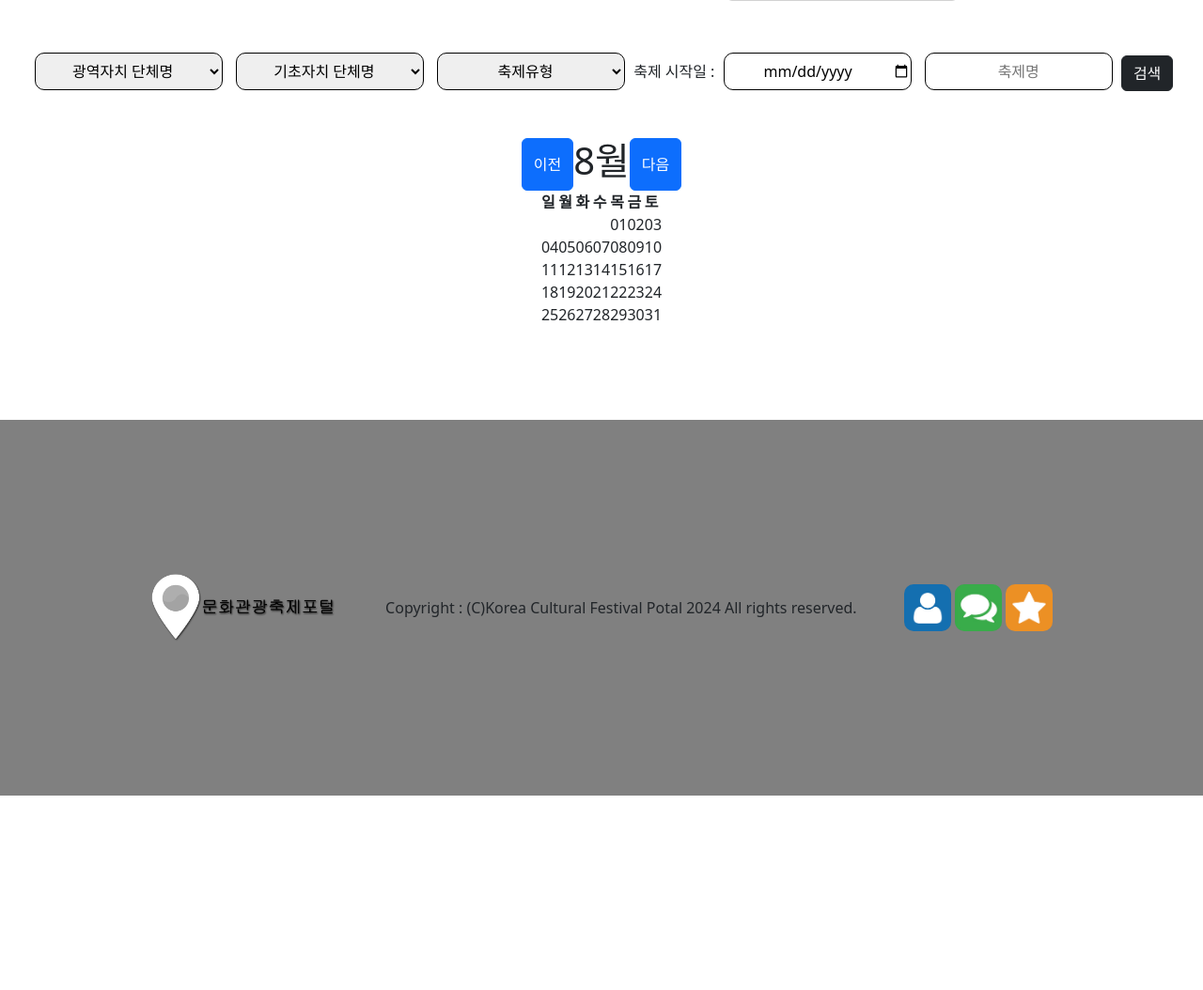
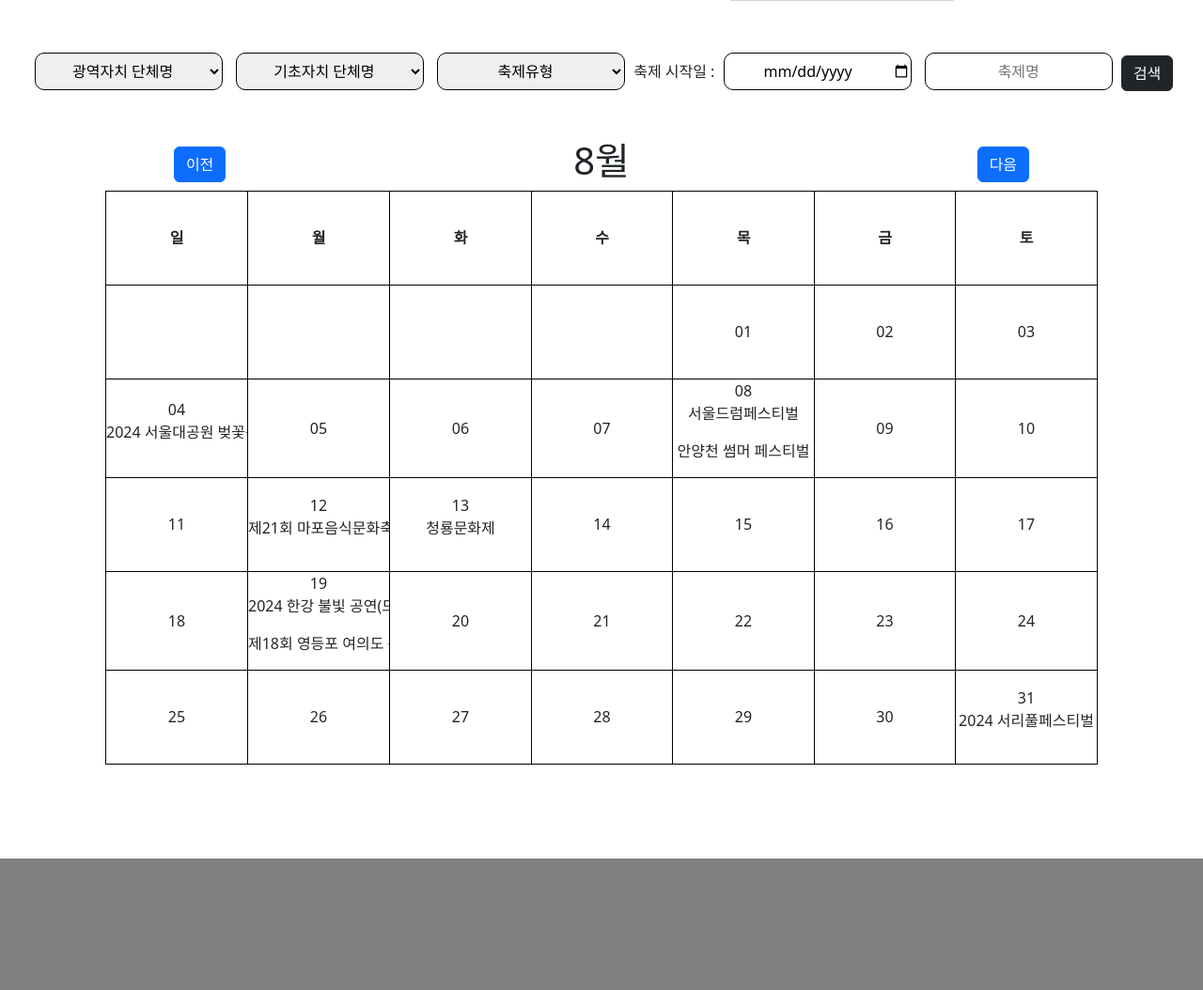
Before and after one commit to doeun07/Gwangju_Nationwide_Skills_Competiton, a PHP site: page / in a window 1280 px wide. Shown: the part 1189-2243 px from the top of the page at 94% size. Before the commit the page ends 2036 px from the top, so only its background shows below. Run offline with PHP 8.4, Linux system fonts and the light colour scheme.

Commit message:
이달의 축제 섹션 제작

```diff
--- a/css/style.css
+++ b/css/style.css
@@ -338,6 +338,27 @@ input[name="best"]:checked~.modal,
 .calendar_menu {
   display: flex;
   justify-content: space-around;
+  align-items: center;
+  width: 100%;
+}
+
+.calendar table {
+  text-align: center;
+  table-layout: fixed;
+}
+
+.calendar table th,
+.calendar table td {
+  text-align: center;
+  width: 150px;
+  height: 100px;
+  border: 1px solid black;
+}
+
+.title {
+  width: 150px;
+  overflow: hidden;
+  white-space: nowrap;
 }
 
 /* 푸터 영역 */
--- a/index.html
+++ b/index.html
@@ -380,18 +380,27 @@
                 <td>03</td>
             </tr>
             <tr>
-                <td>04</td>
+                <td>04
+                    <p class="title">2024 서울대공원 벚꽃축제</p>
+                </td>
                 <td>05</td>
                 <td>06</td>
                 <td>07</td>
-                <td>08</td>
+                <td>08
+                    <p class="title">서울드럼페스티벌</p>
+                    <p class="title">안양천 썸머 페스티벌</p>
+                </td>
                 <td>09</td>
                 <td>10</td>
             </tr>
             <tr>
                 <td>11</td>
-                <td>12</td>
-                <td>13</td>
+                <td>12
+                    <p class="title">제21회 마포음식문화축제</p>
+                </td>
+                <td>13
+                    <p class="title">청룡문화제</p>
+                </td>
                 <td>14</td>
                 <td>15</td>
                 <td>16</td>
@@ -399,7 +408,10 @@
             </tr>
             <tr>
                 <td>18</td>
-                <td>19</td>
+                <td>19
+                    <p class="title">2024 한강 불빛 공연(드론 라이트 쇼)</p>
+                    <p class="title">제18회 영등포 여의도 봄꽃축제</p>
+                </td>
                 <td>20</td>
                 <td>21</td>
                 <td>22</td>
@@ -413,7 +425,9 @@
                 <td>28</td>
                 <td>29</td>
                 <td>30</td>
-                <td>31</td>
+                <td>31
+                    <p class="title">2024 서리풀페스티벌</p>
+                </td>
             </tr>
         </table>
     </div>
```
